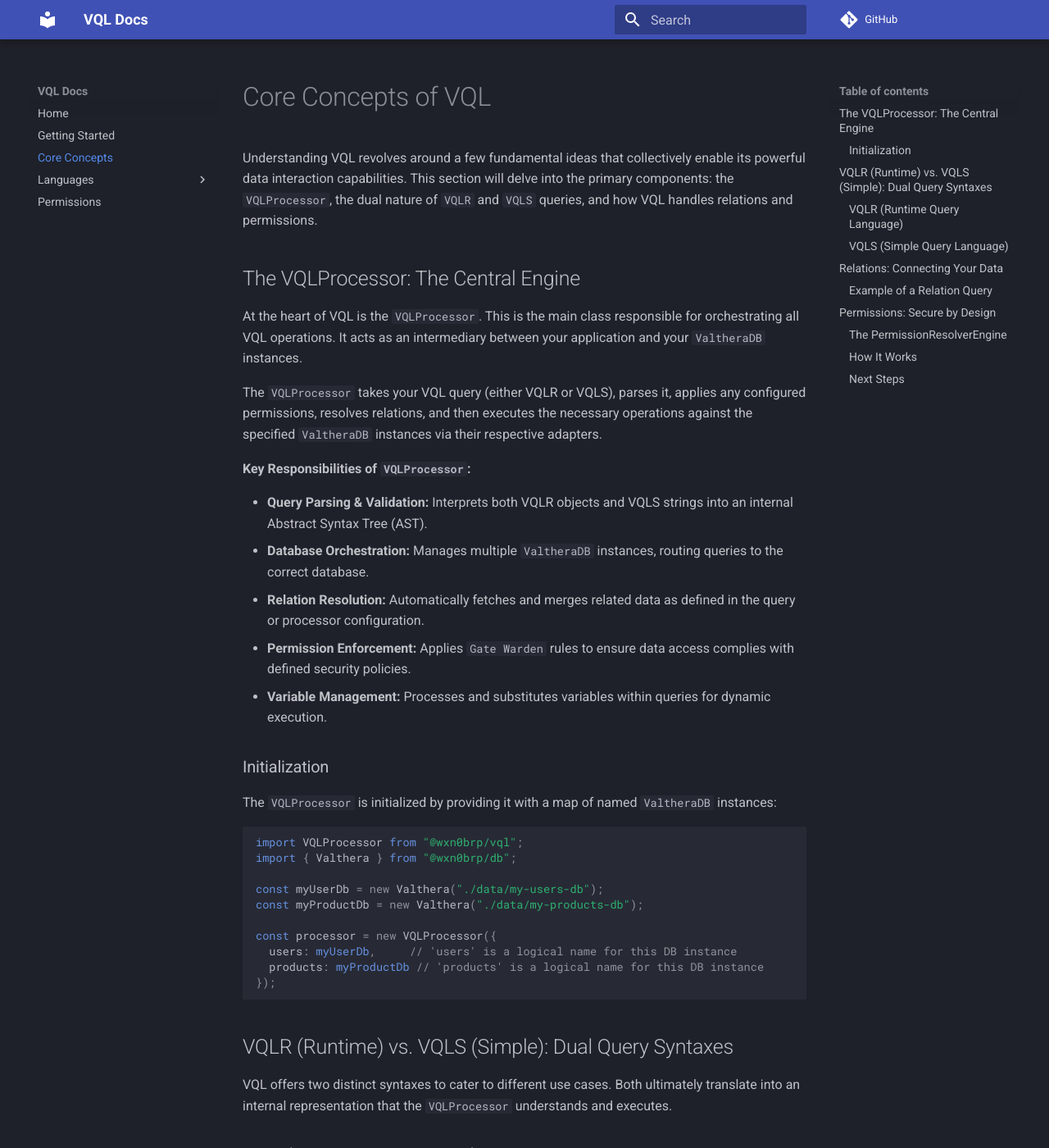
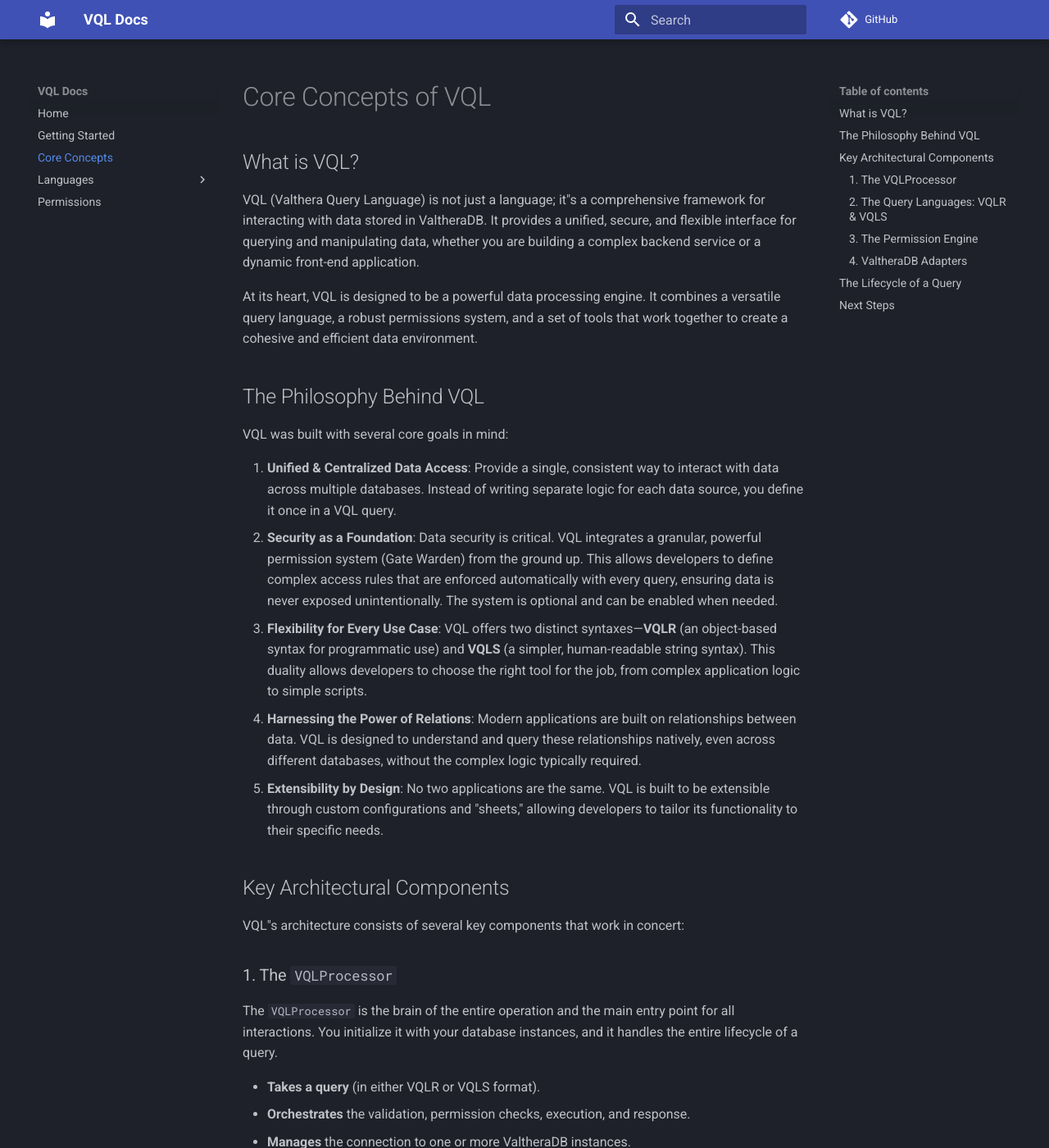
Before and after one commit to wxn0brP/VQL, an MkDocs documentation site: the page built from docs/core_concepts.md, in a window 1280 px wide and 1400 px high. Shown: the whole window at 82% size. Built offline with MkDocs 1.6.1 and Material for MkDocs 9.7.7, drawn with Linux system fonts in a browser that asks for light colours; comment, search, counter and statistics services are not loaded; some of the changed text lies outside the part shown.

Commit message:
docs: improve core concepts

````diff
--- a/docs/core_concepts.md
+++ b/docs/core_concepts.md
@@ -1,174 +1,70 @@
 # Core Concepts of VQL
 
-Understanding VQL revolves around a few fundamental ideas that collectively enable its powerful data interaction capabilities. This section will delve into the primary components: the `VQLProcessor`, the dual nature of `VQLR` and `VQLS` queries, and how VQL handles relations and permissions.
+## What is VQL?
 
-## The VQLProcessor: The Central Engine
+VQL (Valthera Query Language) is not just a language; it"s a comprehensive framework for interacting with data stored in ValtheraDB. It provides a unified, secure, and flexible interface for querying and manipulating data, whether you are building a complex backend service or a dynamic front-end application.
 
-At the heart of VQL is the `VQLProcessor`. This is the main class responsible for orchestrating all VQL operations. It acts as an intermediary between your application and your `ValtheraDB` instances.
+At its heart, VQL is designed to be a powerful data processing engine. It combines a versatile query language, a robust permissions system, and a set of tools that work together to create a cohesive and efficient data environment.
 
-The `VQLProcessor` takes your VQL query (either VQLR or VQLS), parses it, applies any configured permissions, resolves relations, and then executes the necessary operations against the specified `ValtheraDB` instances via their respective adapters.
+## The Philosophy Behind VQL
 
-**Key Responsibilities of `VQLProcessor`:**
+VQL was built with several core goals in mind:
 
--   **Query Parsing & Validation:** Interprets both VQLR objects and VQLS strings into an internal Abstract Syntax Tree (AST).
--   **Database Orchestration:** Manages multiple `ValtheraDB` instances, routing queries to the correct database.
--   **Relation Resolution:** Automatically fetches and merges related data as defined in the query or processor configuration.
--   **Permission Enforcement:** Applies `Gate Warden` rules to ensure data access complies with defined security policies.
--   **Variable Management:** Processes and substitutes variables within queries for dynamic execution.
+1.  **Unified & Centralized Data Access**: Provide a single, consistent way to interact with data across multiple databases. Instead of writing separate logic for each data source, you define it once in a VQL query.
+2.  **Security as a Foundation**: Data security is critical. VQL integrates a granular, powerful permission system (Gate Warden) from the ground up. This allows developers to define complex access rules that are enforced automatically with every query, ensuring data is never exposed unintentionally. The system is optional and can be enabled when needed.
+3.  **Flexibility for Every Use Case**: VQL offers two distinct syntaxes—**VQLR** (an object-based syntax for programmatic use) and **VQLS** (a simpler, human-readable string syntax). This duality allows developers to choose the right tool for the job, from complex application logic to simple scripts.
+4.  **Harnessing the Power of Relations**: Modern applications are built on relationships between data. VQL is designed to understand and query these relationships natively, even across different databases, without the complex logic typically required.
+5.  **Extensibility by Design**: No two applications are the same. VQL is built to be extensible through custom configurations and "sheets," allowing developers to tailor its functionality to their specific needs.
 
-### Initialization
+## Key Architectural Components
 
-The `VQLProcessor` is initialized by providing it with a map of named `ValtheraDB` instances:
+VQL"s architecture consists of several key components that work in concert:
 
-```typescript
-import VQLProcessor from "@wxn0brp/vql";
-import { Valthera } from "@wxn0brp/db";
+### 1. The `VQLProcessor`
 
-const myUserDb = new Valthera("./data/my-users-db");
-const myProductDb = new Valthera("./data/my-products-db");
+The `VQLProcessor` is the brain of the entire operation and the main entry point for all interactions. You initialize it with your database instances, and it handles the entire lifecycle of a query.
 
-const processor = new VQLProcessor({
-  users: myUserDb,     // 'users' is a logical name for this DB instance
-  products: myProductDb // 'products' is a logical name for this DB instance
-});
-```
+-   **Takes a query** (in either VQLR or VQLS format).
+-   **Orchestrates** the validation, permission checks, execution, and response.
+-   **Manages** the connection to one or more ValtheraDB instances.
 
-## VQLR (Runtime) vs. VQLS (Simple): Dual Query Syntaxes
+### 2. The Query Languages: VQLR & VQLS
 
-VQL offers two distinct syntaxes to cater to different use cases. Both ultimately translate into an internal representation that the `VQLProcessor` understands and executes.
+VQL provides two ways to write queries to suit different needs.
 
-### VQLR (Runtime Query Language)
+-   **VQLR (Runtime)**: A JSON-based object structure that serves as VQL"s internal AST format. It is ideal for building complex, dynamic queries programmatically within your application code. Its structured nature makes it easy to compose, modify, and integrate with type-safe languages like TypeScript. **[Learn more about VQLR](./lang/VQLR.md)**.
 
--   **Nature:** JSON-based object structure.
--   **Best For:** Programmatic query construction, complex nested queries, dynamic query generation, direct engine interaction.
--   **Advantages:**
-    -   Offers full control over every aspect of the query.
-    -   Naturally integrates with TypeScript/JavaScript objects, allowing for strong typing and autocompletion.
-    -   Ideal for building APIs where queries are constructed in code.
--   **Example (Find a user by ID and their posts):**
-    ```typescript
-    const vqlrQuery = {
-      db: "users",
-      d: {
-        findOne: {
-          collection: "users",
-          search: { _id: "user123" },
-          relations: {
-            posts: {
-              path: ["postsDb", "posts"], // Assuming 'postsDb' is another ValtheraDB instance
-              search: { status: "published" },
-              select: ["title", "content"]
-            }
-          }
-        }
-      }
-    };
-    ```
--   **Detailed Documentation:** Refer to [VQLR](./lang/VQLR.md)
+-   **VQLS (Simple)**: A human-readable, one-liner syntax designed for simplicity and speed. It"s perfect for CLI operations, configuration files, simple scripts, or any scenario where a developer or admin might write a query by hand. **[Learn more about VQLS](./lang/VQLS.md)**.
 
-### VQLS (Simple Query Language)
+### 3. The Permission Engine
 
--   **Nature:** Single-line, human-readable string syntax.
--   **Best For:** CLI tools, quick ad-hoc queries, logging, simpler scripts, configurations.
--   **Advantages:**
-    -   Highly concise and easy to type.
-    -   Human-readable, making it suitable for non-developers or command-line interfaces.
-    -   Excellent for defining simple operations.
--   **Example (Find active products priced under 50):**
-    ```typescript
-    const vqlsQuery = `
-      products find items
-      s.$lt.price=50
-      s.status="active"
-      f.name=1 f.price=1
-    `;
-    ```
--   **Detailed Documentation:** Refer to [VQLS](./lang/VQLS.md)
+Security in VQL is designed to be both powerful and flexible. Instead of relying on static, schema-based rules, VQL employs a programmatic approach. This is achieved by passing a **Permission Validation Function (`permValidFn`)** to the `VQLProcessor`. This function is executed for every data access, giving you dynamic, fine-grained control.
 
-## Relations: Connecting Your Data
+To simplify the creation of this function, VQL provides the **`PermissionResolverEngine`**, a helper class for building sophisticated validation logic. You can add custom functions (resolvers) that grant or deny access based on data paths, user roles, or the data itself.
 
-VQL excels at handling complex data relationships, not just within a single database but *across multiple `ValtheraDB` instances*. Unlike a static configuration, relations in VQL are defined **dynamically within the query itself**, using the top-level `r` key in a VQLR query. This approach provides maximum flexibility, allowing for ad-hoc and complex data fetching without pre-defining every possible relationship.
+This system can also be integrated with **Gate Warden** to create a hybrid model, combining programmatic rules with a more traditional Role-Based Access Control (RBAC) system. **[Learn how to secure your data with VQL's permission system](./permissions.md)**.
 
-VQL uses the powerful, battle-tested relation engine from `ValtheraDB` under the hood. When the processor detects an `r` key in a query, it passes the query to the `executeRelation` engine, which fetches and merges the related data as defined in the query.
+### 4. ValtheraDB Adapters
 
-### Example of a Relation Query
+The processor communicates with your databases via internal adapters. This abstraction is what allows VQL to seamlessly query across multiple database instances in a single request, treating them as a unified data pool.
 
-This query finds orders and, for each order, resolves the related customer from a different database and the associated product items.
+## The Lifecycle of a Query
 
-```typescript
-const vqlrRelationQuery: VQLUQ = {
-  r: {
-    path: ["ordersDb", "orders"], // The root collection to query
-    search: { status: "shipped" },
-    relations: {
-      // "customer" becomes a new field in the results
-      customer: {
-        path: ["usersDb", "users"], // The related collection in another DB
-        fk: "customerId",
-        pk: "_id",
-        type: "1" // One-to-one relation
-      },
-      // "items" becomes a new field in the results
-      items: {
-        path: ["productsDb", "products"], // Another related collection
-        fk: "productIds", // Assumes order.productIds is an array of IDs
-        pk: "_id",
-        type: "1n" // One-to-many relation
-      }
-    }
-  }
-};
-```
+Understanding the flow of a query helps to see how these components fit together:
 
-This declarative, in-query approach eliminates the need for manual "joins" in your application logic and allows for fetching deeply nested or cross-database data in a single, predictable operation.
+1.  **Query Creation**: Your application creates a query as either a VQLS string or a VQLR object. For TypeScript users, the `VQLUQ` type provides type-safety for either format.
+2.  **Execution**: The query is sent to the `VQLProcessor`"s `.execute()` method, along with an optional user context for permission checks.
+3.  **Parsing & Validation**: The processor parses the query (if VQLS) and validates its structure.
+4.  **Permission Check**: If a `permValidFn` is configured, it is executed to authorize the request. It checks if the user has the right to access the requested data, potentially denying the query or redacting fields.
+5.  **Data Retrieval**: The processor determines which database(s) and collection(s) to target and fetches the raw data from the relevant ValtheraDB instances.
+6.  **Relational Processing**: VQL"s engine processes the results, performing any joins, filtering, or field selections. This is where the power of its relational model comes into play.
+7.  **Response**: The final, processed data is returned to your application, containing only the information that the query requested and the user was permitted to see.
 
-## Permissions: Secure by Design
+## Next Steps
 
-Security is a first-class citizen in VQL. Instead of a schema-based directive system, VQL uses a far more powerful and flexible programmatic approach based on a **Permission Validation Function (`permValidFn`)**. This function is provided to the `VQLProcessor` during its construction.
+Now that you understand the core concepts of VQL, you're ready to dive deeper.
 
-At its core, every time VQL tries to access a data field, it calls the `permValidFn` you provided, asking "Is access to this field allowed for this user?". This gives you absolute control over your data security logic.
-
-### The `PermissionResolverEngine`
-
-To make creating the `permValidFn` easier, VQL provides the `PermissionResolverEngine`. This engine allows you to register custom **resolver functions** that are matched against specific data paths.
-
-**Key Concepts of VQL Permissions:**
--   **Path-Based Matching:** Resolvers are triggered based on the path of the data being accessed (e.g., `users/email`). You can use strings, Regular Expressions, or even custom functions for matching.
--   **Custom Logic:** Your resolver function receives a context object (with your user data) and details about the field being accessed, allowing for any custom logic you need.
--   **`Gate Warden` Integration:** The engine can be configured to use a `GateWarden` instance as a fallback, allowing you to combine flexible, path-based rules with a more traditional role-based access control (RBAC) system.
-
-### How It Works
-
-1.  You create an instance of `PermissionResolverEngine`.
-2.  You use `.addResolver()` to add your custom logic for specific paths.
-3.  You generate the final `permValidFn` using `.create()` or `.createWithGw()`.
-4.  You pass this function to the `VQLProcessor` constructor.
-
-```typescript
-// Example of building a permValidFn
-import { PermissionResolverEngine } from "@wxn0brp/vql";
-
-const resolverEngine = new PermissionResolverEngine();
-
-// Add a resolver for any field named "email"
-resolverEngine.addResolver(/email$/, async (args) => {
-    // Only admins or the owner can see the email
-    return args.user.role === 'admin' || args.user.id === args.rootData._id;
-});
-
-// Create the validation function
-const myPermValidFn = resolverEngine.create();
-
-// Pass it to the VQL processor
-const processor = new VQLProcessor(dbInstances, new VQLConfig(), myPermValidFn);
-```
-
-This system provides a highly dynamic and powerful way to secure your data, as the logic is decoupled from the queries and schemas themselves. For a detailed guide, see the **[Permissions](permissions.md)** page.
-
-By understanding these core concepts – the `VQLProcessor` as your central hub, the distinct roles of `VQLR` and `VQLS`, and VQL's robust handling of relations and permissions – you are well-equipped to leverage the full power of VQL for your data-driven applications.
-
-### Next Steps
-
--   Explore the full capabilities of **[VQLS](./lang/VQLS.md)** for concise queries.
--   Master the comprehensive structure of **[VQLR](./lang/VQLR.md)** for programmatic control.
--   Deep dive into implementing advanced security with **[Permissions](permissions.md)**.
+-   **[Getting Started](getting_started.md):** Follow our hands-on tutorial to execute your first query.
+-   **[VQLS Documentation](./lang/VQLS.md):** Master the simple and fast string-based syntax.
+-   **[VQLR Documentation](./lang/VQLR.md):** Explore the powerful and programmatic object-based syntax.
+-   **[Permissions Guide](permissions.md):** Learn how to implement robust, granular security for your data.
````
